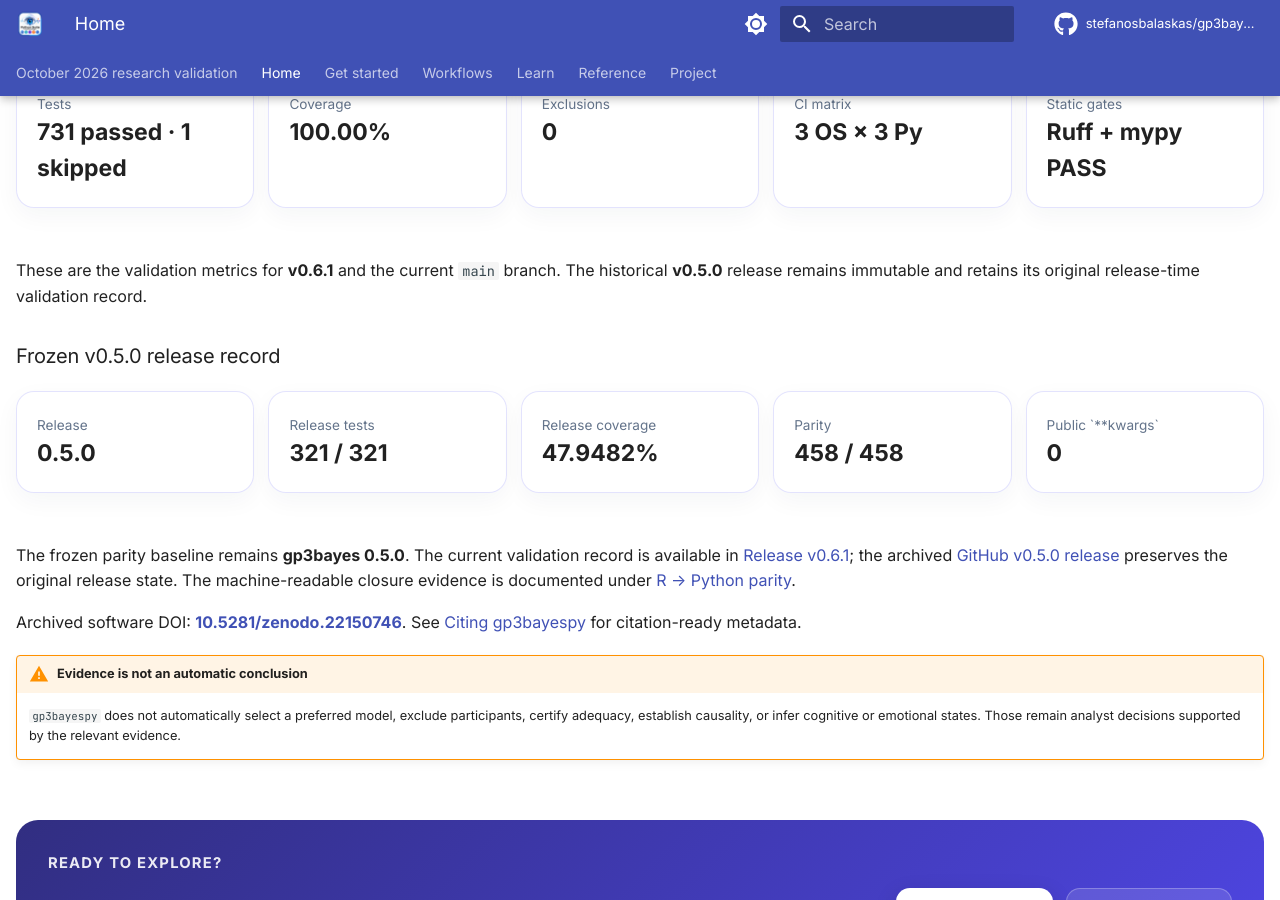
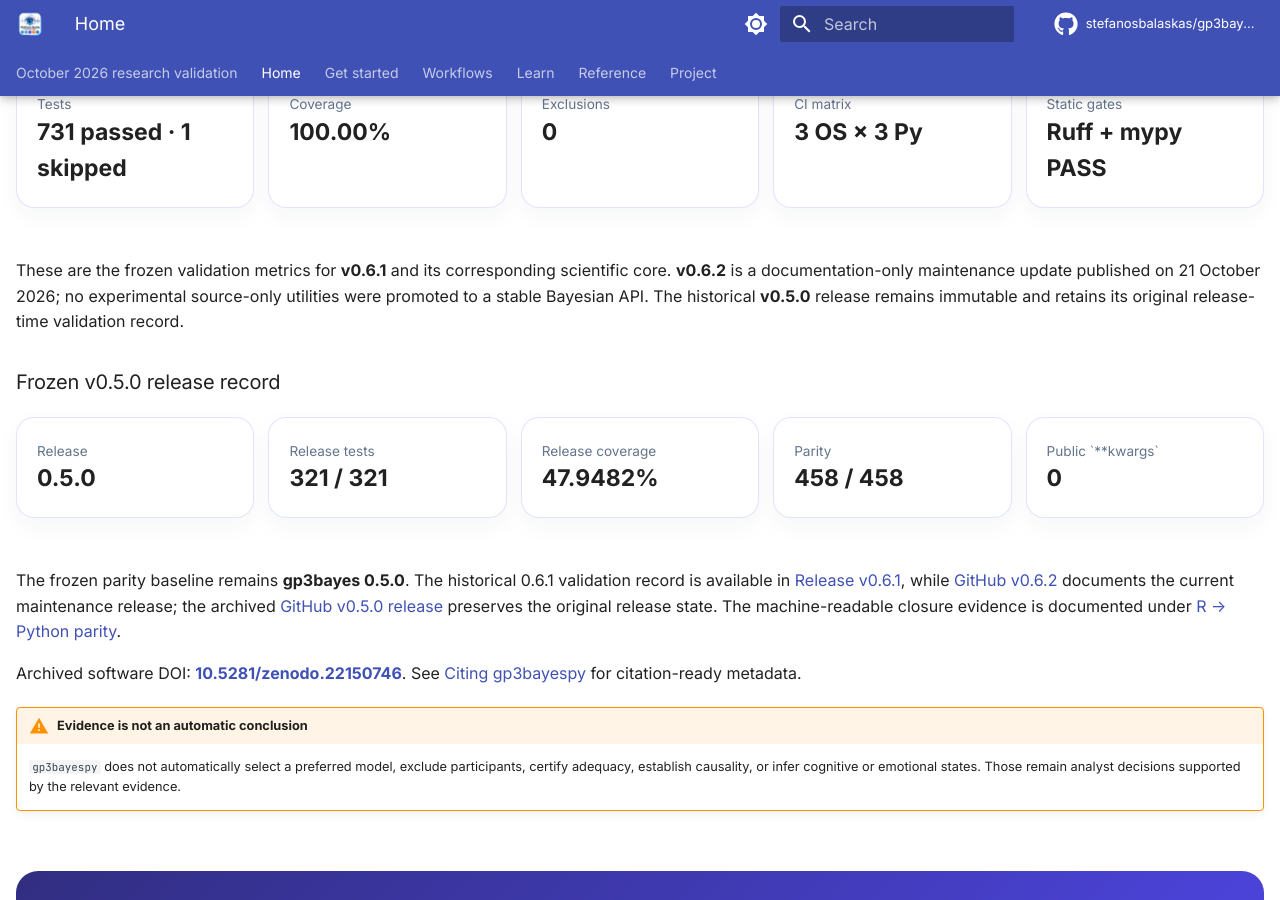
Before and after one commit to stefanosbalaskas/gp3bayespy, an MkDocs documentation site: the page built from docs/index.md, in a window 1280 px wide and 900 px high, scrolled down 3313 px. Built offline with MkDocs 1.6.1 and Material for MkDocs 9.7.7, drawn with Linux system fonts in a browser that asks for light colours; comment, search, counter and statistics services are not loaded; some of the changed text lies outside the part shown.

Commit message:
docs: synchronize gp3bayespy 0.6.2 website and README
* docs: synchronize gp3bayespy published 0.6.2 website and README

* docs: synchronize gp3bayespy published 0.6.2 website and README

```diff
--- a/docs/index.md
+++ b/docs/index.md
@@ -6,7 +6,7 @@ hide:
 
 <div class="gp-hero">
   <div class="gp-hero__copy">
-    <div class="gp-kicker">gp3bayespy 0.6.1 · gp3bayes 0.5.0 parity baseline</div>
+    <div class="gp-kicker">gp3bayespy 0.6.2 · gp3bayes 0.5.0 parity baseline</div>
     <h1>Bayesian workflows that keep every decision visible.</h1>
     <p class="gp-lead">
       Contract-first modelling for repeated-measures and hierarchical behavioural data,
@@ -210,7 +210,7 @@ print(audit.status)</code></pre>
   <div><span>Static gates</span><strong>Ruff + mypy PASS</strong></div>
 </div>
 
-These are the validation metrics for **v0.6.1** and the current `main` branch. The historical **v0.5.0** release remains immutable and retains its original release-time validation record.
+These are the frozen validation metrics for **v0.6.1** and its corresponding scientific core. **v0.6.2** is a documentation-only maintenance update published on 21 October 2026; no experimental source-only utilities were promoted to a stable Bayesian API. The historical **v0.5.0** release remains immutable and retains its original release-time validation record.
 
 ### Frozen v0.5.0 release record
 
@@ -222,7 +222,7 @@ These are the validation metrics for **v0.6.1** and the current `main` branch. T
   <div><span>Public `**kwargs`</span><strong>0</strong></div>
 </div>
 
-The frozen parity baseline remains **gp3bayes 0.5.0**. The current validation record is available in [Release v0.6.1](release.md); the archived [GitHub v0.5.0 release](https://github.com/stefanosbalaskas/gp3bayespy/releases/tag/v0.5.0) preserves the original release state. The machine-readable closure evidence is documented under [R → Python parity](development/parity.md).
+The frozen parity baseline remains **gp3bayes 0.5.0**. The historical 0.6.1 validation record is available in [Release v0.6.1](release.md), while [GitHub v0.6.2](https://github.com/stefanosbalaskas/gp3bayespy/releases/tag/v0.6.2) documents the current maintenance release; the archived [GitHub v0.5.0 release](https://github.com/stefanosbalaskas/gp3bayespy/releases/tag/v0.5.0) preserves the original release state. The machine-readable closure evidence is documented under [R → Python parity](development/parity.md).
 
 Archived software DOI: [**10.5281/zenodo.22150746**](https://doi.org/10.5281/zenodo.22150746). See [Citing gp3bayespy](citation.md) for citation-ready metadata.
 
```
Also changed, not shown: README.md (+2 -2 lines).
